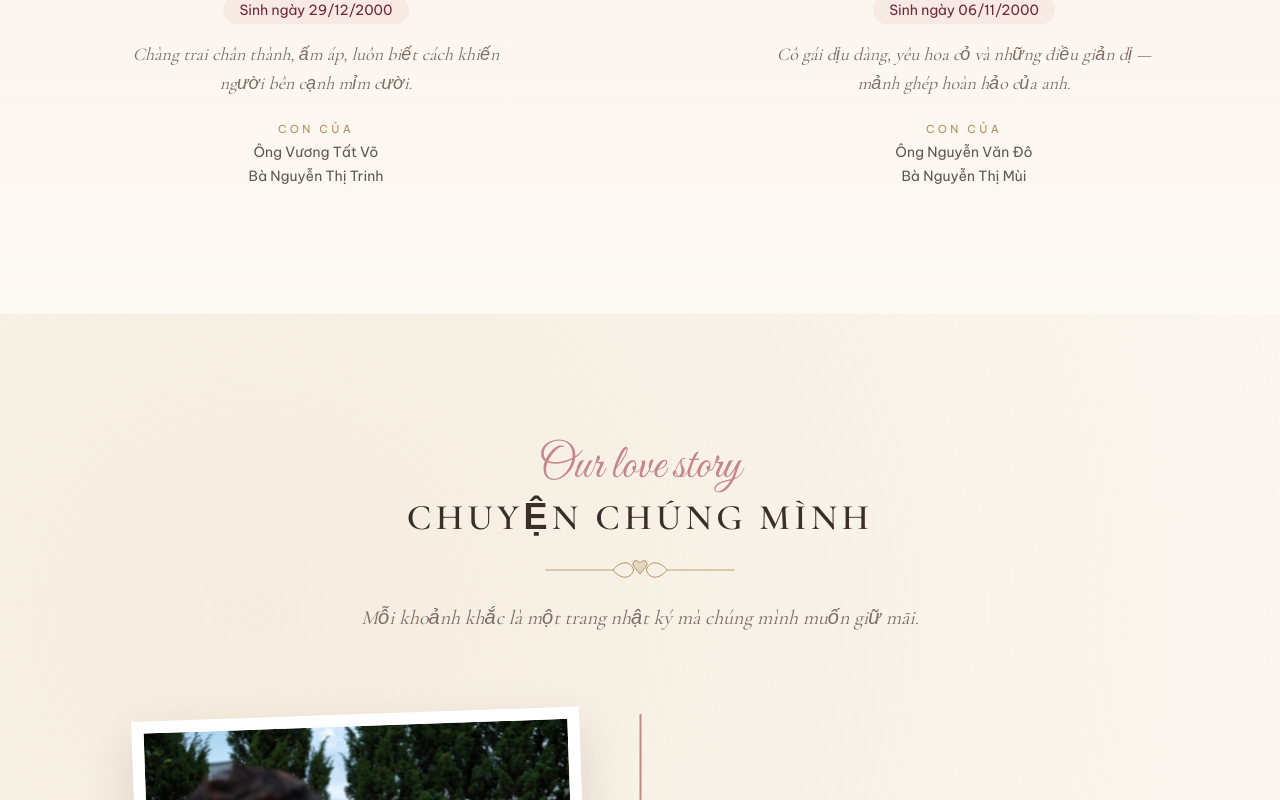
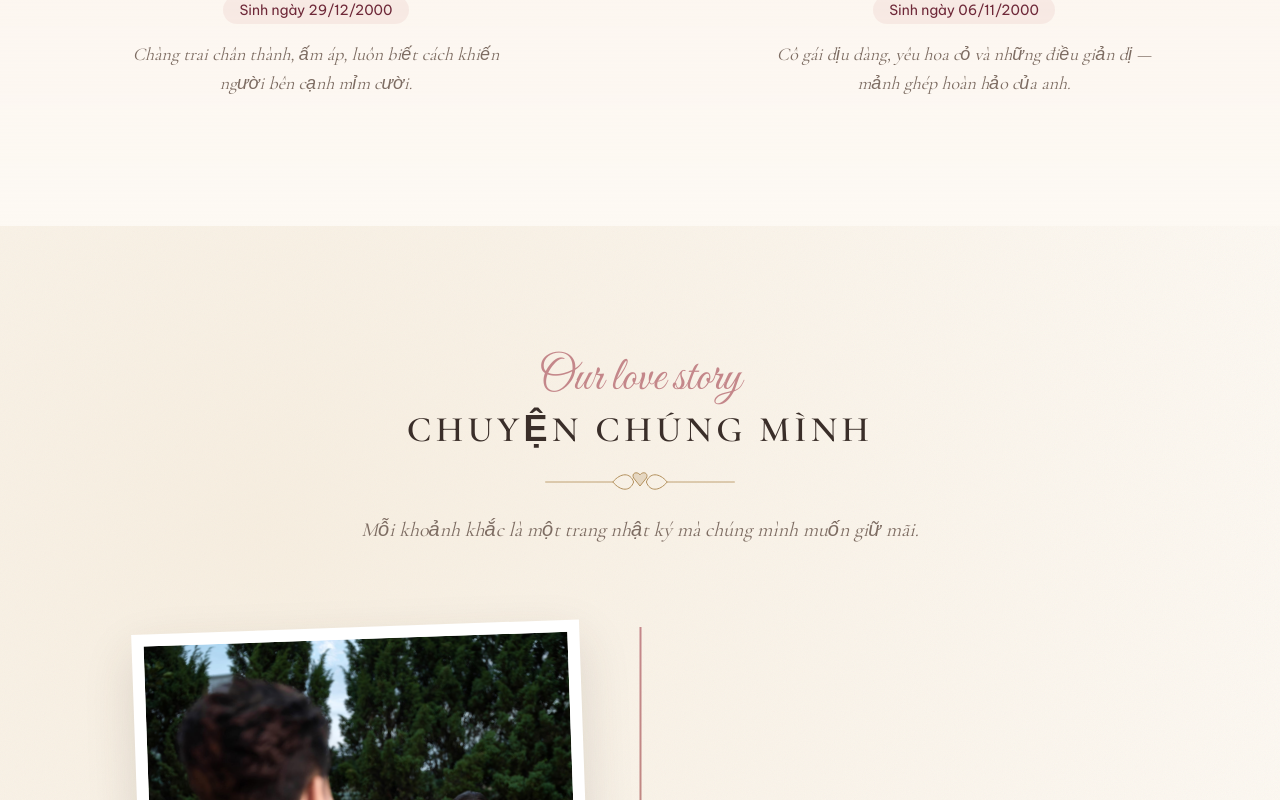
Before and after one commit to quanghv20/wedding-invitation, a Next.js app: page / in a window 1280 px wide. Shown: the part 3440-4240 px from the top of the page. Built offline with nearby package versions, Linux system fonts and the light colour scheme; no server answers; the database is empty.

Commit message:
Hide parents' names on the couple section
Co-Authored-By: Claude Opus 5.5 <noreply@anthropic.com>

```diff
--- a/src/components/Couple.tsx
+++ b/src/components/Couple.tsx
@@ -40,11 +40,6 @@ function PersonCard({ person, from }: { person: Person; from: "left" | "right" }
       <h3 className="mt-10 font-script text-5xl text-wine md:text-6xl">{person.name}</h3>
       <p className="mt-2 rounded-full bg-blush/60 px-4 py-1 text-sm text-wine">Sinh ngày {person.birthday}</p>
       <p className="mt-4 max-w-sm font-serif text-lg leading-relaxed text-muted italic">{person.bio}</p>
-      <div className="mt-6 space-y-1 text-sm text-ink/80">
-        <p className="text-[11px] tracking-[0.3em] text-gold uppercase">Con của</p>
-        <p>{person.parents.father}</p>
-        <p>{person.parents.mother}</p>
-      </div>
     </Reveal>
   );
 }
```
